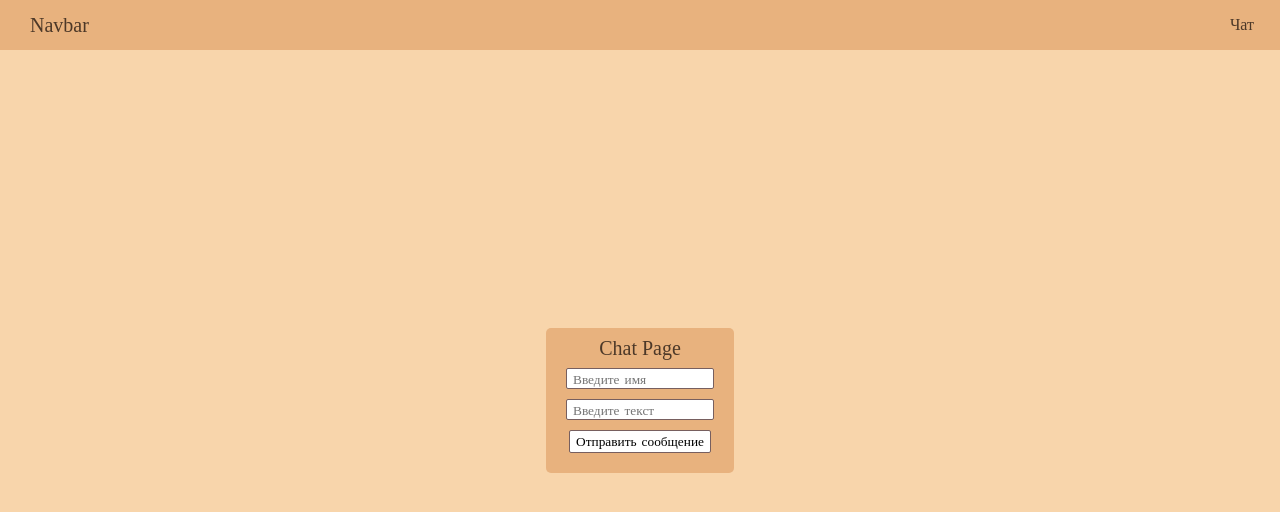
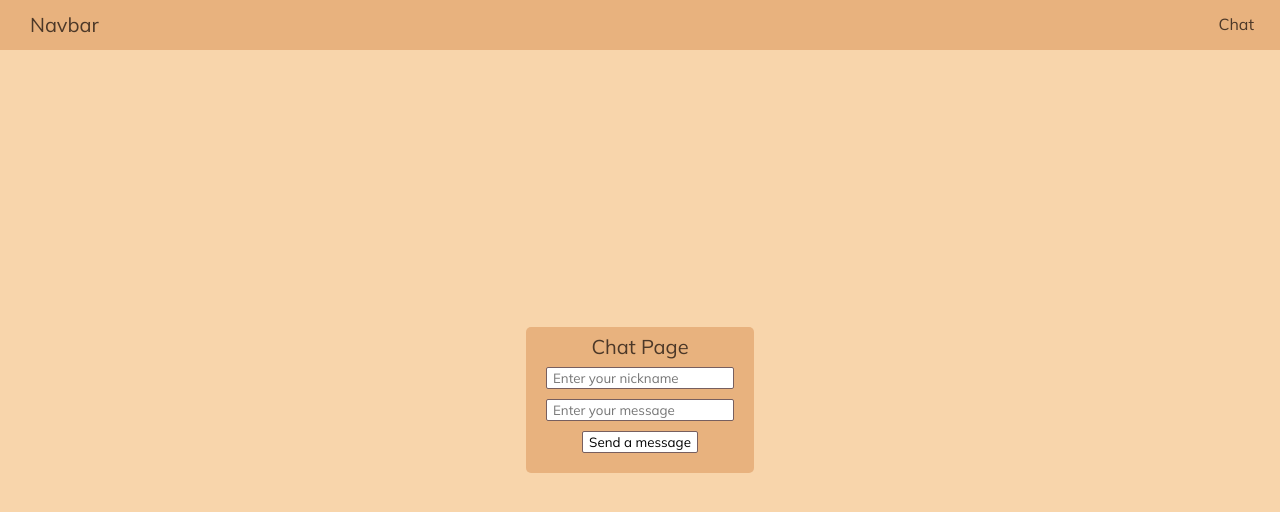
Before and after one commit to TimProger/Notifications-client, a React (Create React App) app: page / in a window 1280 px wide. Shown: the top 512 px of the page. Built offline with nearby package versions, Linux system fonts and the light colour scheme.

Commit message:
finally binded project with fonts

```diff
--- a/src/colors.js
+++ b/src/colors.js
@@ -5,6 +5,7 @@ const colors = {
     main_text: '#4c3828',
     main_border: '#775f5f',
     hover_text: '#775f5f',
+    main_error_text: '#c92d2d',
 }
 
 export default colors
--- a/src/components/Form/Form.jsx
+++ b/src/components/Form/Form.jsx
@@ -6,6 +6,7 @@ import {
     TextInputStyled,
     SubmitInputStyled,
 } from '../../ui/Input'
+import Text from '../../ui/Text'
 
 function ChatForm() {
     const { register, handleSubmit, formState: { errors } } = useForm({
@@ -22,36 +23,40 @@ function ChatForm() {
             })}
         >
             <Form margin='10px'>
-                {errors.nickname && <span>{errors.nickname.message}</span>}
+                <div>
+                    {errors.nickname && <Text color={colors.main_error_text}>{errors.nickname.message}</Text>}
                     <TextInputStyled
                         border={colors.main_border}
-                    placeholder='Введите имя'
+                        placeholder='Enter your nickname'
                         {...register(
                             'nickname',
                             {
-                            required: 'Введите почту',
+                                required: 'You must enter your nickname',
 
                             },
                         )}
                         name="nickname"
                     />
-                {errors.message && <span>{errors.message.message}</span>}
+                </div>
+                <div>
+                    {errors.message && <Text color={colors.main_error_text}>{errors.message.message}</Text>}
                     <TextInputStyled
                         border={colors.main_border}
-                    placeholder='Введите текст'
+                        placeholder='Enter your message'
                         {...register(
                             'message',
                             {
-                            required: 'Введите почту',
+                                required: 'You must enter your message',
 
                             },
                         )}
                         name="message"/>
+                </div>
                 <SubmitInputStyled
                     border={colors.main_border}
                     name="submit"
                 >
-                    Отправить сообщение
+                    Send a message
                 </SubmitInputStyled>
             </Form>
         </form>
--- a/src/components/Navbar/Navbar.jsx
+++ b/src/components/Navbar/Navbar.jsx
@@ -19,7 +19,7 @@ function Navbar() {
                 color={colors.main_text}
                 hover={colors.hover_background}
             >
-                    Чат
+                    Chat
             </NavLink>
         </Flex>
     );
--- a/src/styles/font-face.jsx
+++ b/src/styles/font-face.jsx
@@ -1,5 +1,5 @@
 import { createGlobalStyle } from 'styled-components';
-import ActionManFont from '../assets/fonts/Action_Man-webfont.woff'
+import ActionManFont from '../assets/fonts/Mulish-Regular.woff'
 
 const FontFace = createGlobalStyle`
     @font-face {
--- a/src/ui/Input.jsx
+++ b/src/ui/Input.jsx
@@ -9,6 +9,9 @@ export const TextInputStyled = styled.input.attrs({ type: 'text' })`
     padding-top: 2px;
     padding-bottom: 2px;
     border-radius: 2px;
+    &, &::placeholder{
+        font-family: 'action_man';
+    }
 `
 
 export const SubmitInputStyled = styled.button.attrs({ type: 'submit' })`
--- a/src/ui/Text.jsx
+++ b/src/ui/Text.jsx
@@ -19,6 +19,7 @@ const TextStyleTypes = {
 const TextStyled = styled.p`
     ${({ type = 'p' }) => TextStyleTypes[type]}
     color: ${({ color }) => color};
+        font-family: 'action_man';
 `
 
 export default TextStyled;
```
Also changed, not shown: src/assets/fonts/Action_Man-webfont.woff (deleted), src/assets/fonts/Mulish-Regular.woff (added). Lines whose indentation alone changed are shown as unchanged.
